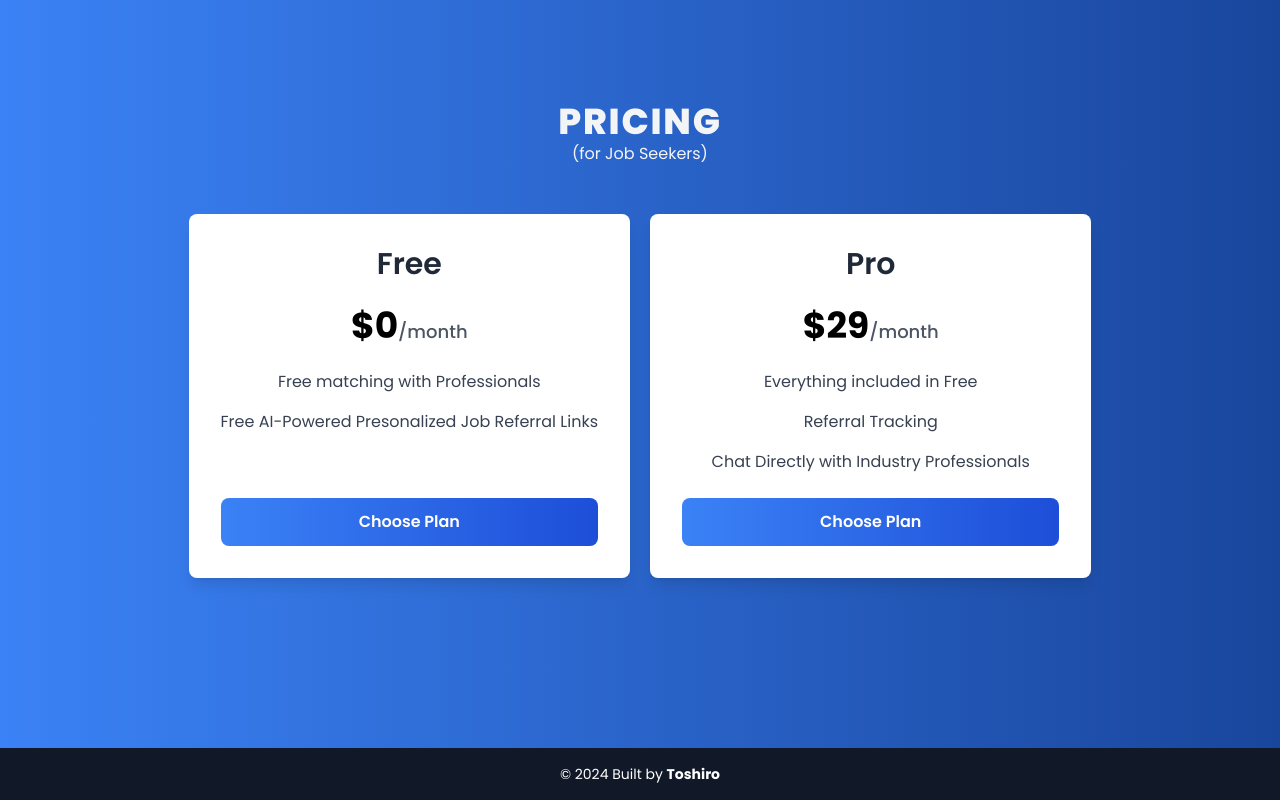
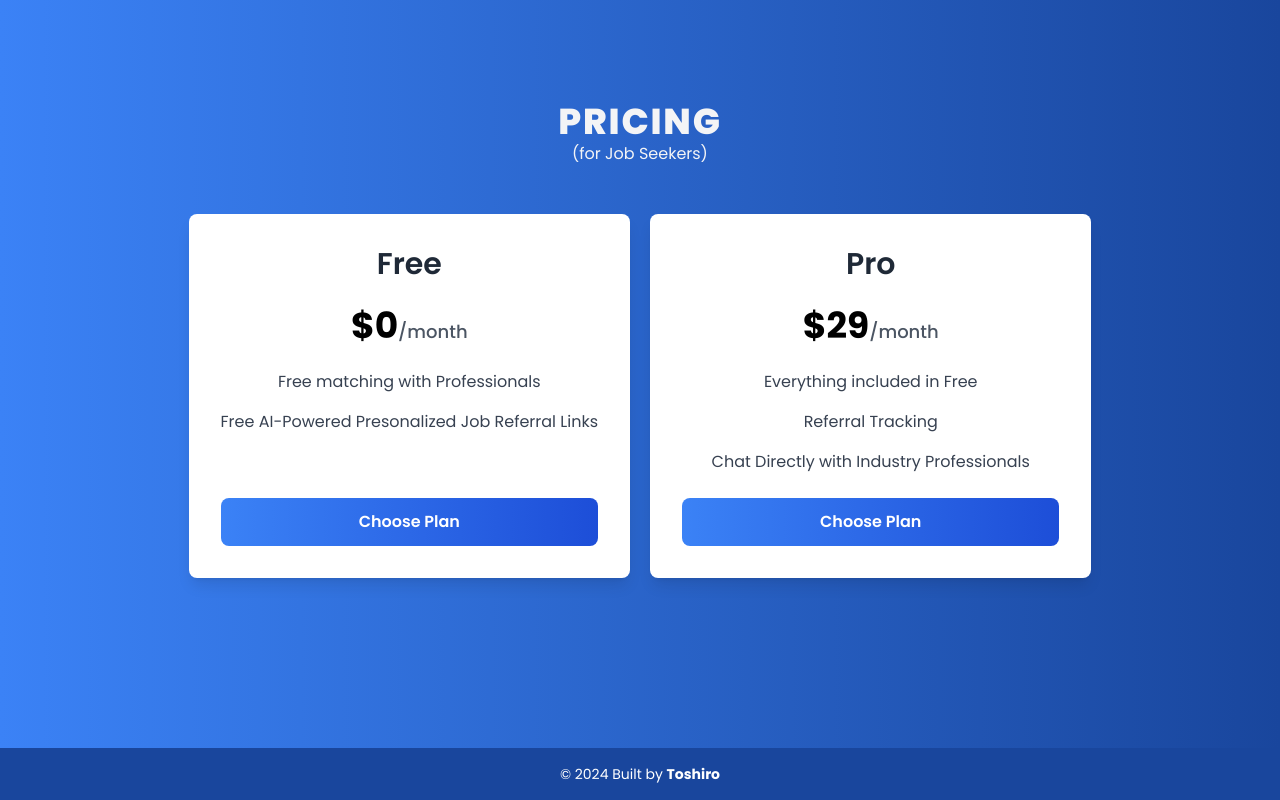
Before and after one commit to Goddy01/Refnet, a React (Vite) app: page / in a window 1280 px wide. Shown: the part 1870-2670 px from the top of the page. Built offline with nearby package versions, Linux system fonts and the light colour scheme.

Commit message:
updated footer

```diff
--- a/src/components/Footer.jsx
+++ b/src/components/Footer.jsx
@@ -2,7 +2,7 @@ import React from 'react'
 
 export default function Footer() {
   return (
-    <footer className="bg-gray-900 text-white text-center py-4">
+    <footer className="bg-[#19469D] text-white text-center py-4">
       <p className="text-sm">
         &copy; {new Date().getFullYear()} Built by <a href='https://toshirothe3rd.vercel.app/' className="font-bold hover:text-blue-300">Toshiro</a>
       </p>
```
